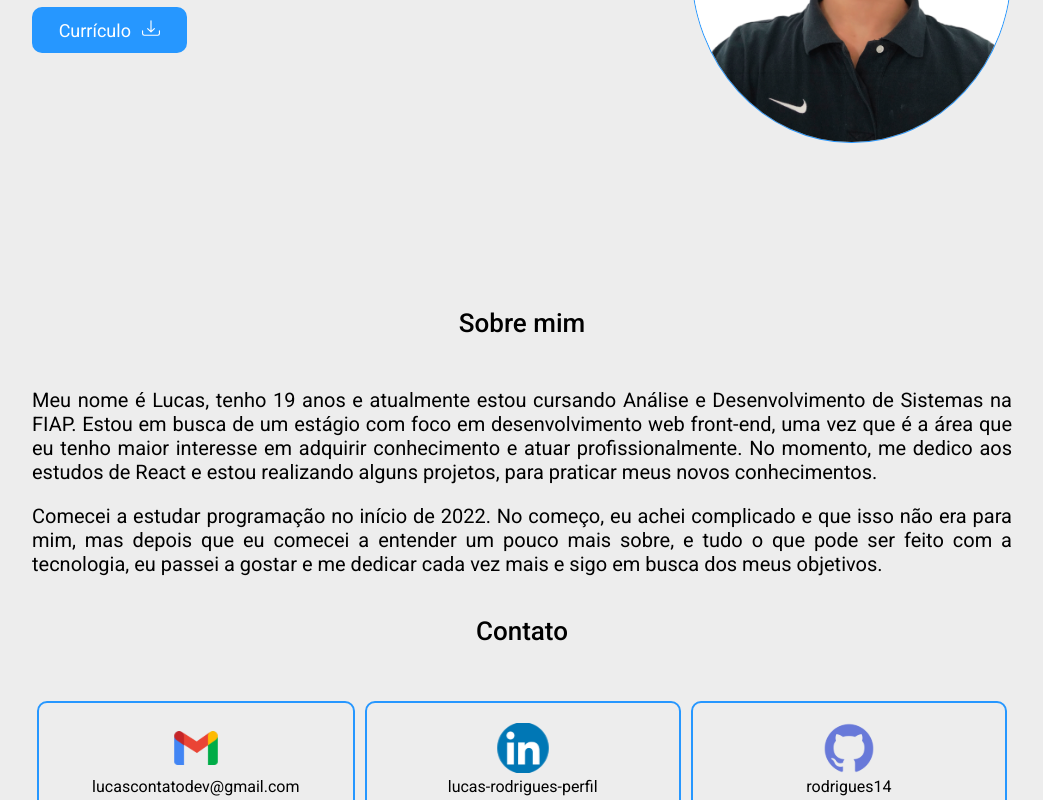
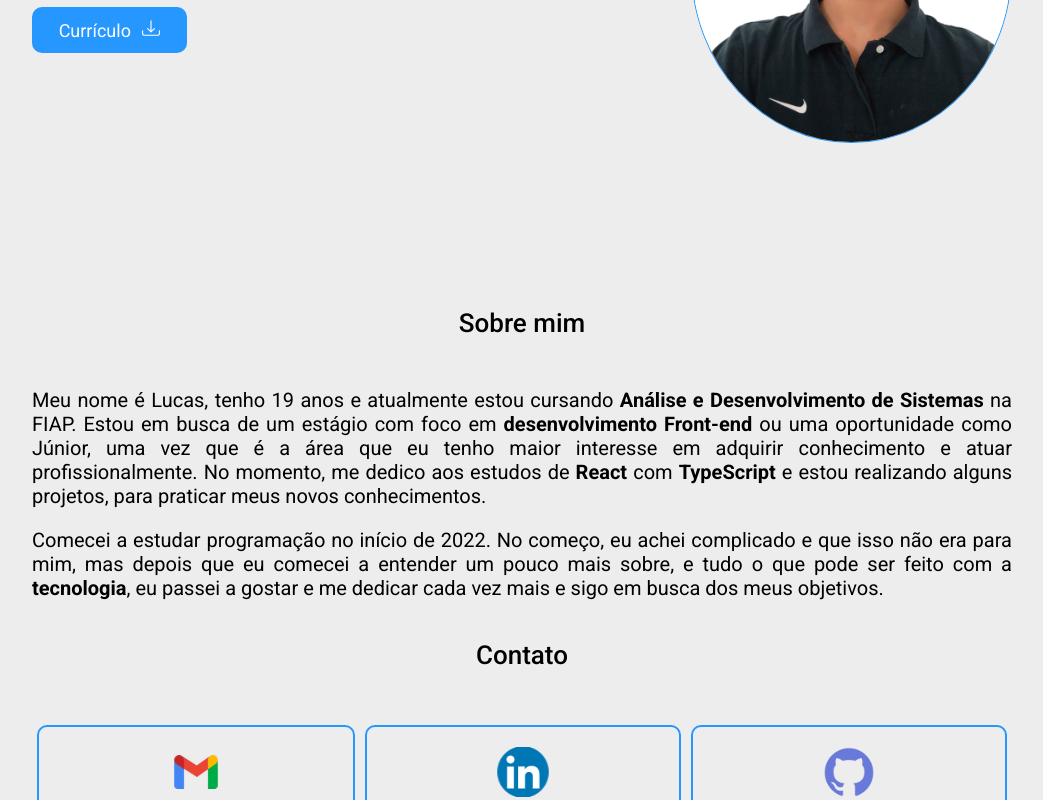
Before and after one commit to rodrigues14/portfolio, a React (Vite) app: page / in a window 1280 px wide. Shown: the part 492-1292 px from the top of the page, without its empty margins (118-1161 px from the left). Built offline with nearby package versions, Linux system fonts and the light colour scheme.

Commit message:
melhorado texto sobre mim

```diff
--- a/src/pages/Home/index.tsx
+++ b/src/pages/Home/index.tsx
@@ -37,10 +37,10 @@ export default function Home() {
         <section>
           <Subtitle>Sobre mim</Subtitle>
           <Text>
-            Meu nome é Lucas, tenho 19 anos e atualmente estou cursando Análise e Desenvolvimento de Sistemas na FIAP. Estou em busca de um estágio com foco em desenvolvimento web front-end, uma vez que é a área que eu tenho maior interesse em adquirir conhecimento e atuar profissionalmente. No momento, me dedico aos estudos de React e estou realizando alguns projetos, para praticar meus novos conhecimentos.
+            Meu nome é Lucas, tenho 19 anos e atualmente estou cursando <strong>Análise e Desenvolvimento de Sistemas</strong> na FIAP. Estou em busca de um estágio com foco em <strong>desenvolvimento Front-end</strong> ou uma oportunidade como Júnior, uma vez que é a área que eu tenho maior interesse em adquirir conhecimento e atuar profissionalmente. No momento, me dedico aos estudos de <strong>React</strong> com <strong>TypeScript</strong> e estou realizando alguns projetos, para praticar meus novos conhecimentos.
           </Text>
           <Text>
-            Comecei a estudar programação no início de 2022. No começo, eu achei complicado e que isso não era para mim, mas depois que eu comecei a entender um pouco mais sobre, e tudo o que pode ser feito com a tecnologia, eu passei a gostar e me dedicar cada vez mais e sigo em busca dos meus objetivos.
+            Comecei a estudar programação no início de 2022. No começo, eu achei complicado e que isso não era para mim, mas depois que eu comecei a entender um pouco mais sobre, e tudo o que pode ser feito com a <strong>tecnologia</strong>, eu passei a gostar e me dedicar cada vez mais e sigo em busca dos meus objetivos.
           </Text>
         </section>
         <section>
--- a/src/pages/Home/style.ts
+++ b/src/pages/Home/style.ts
@@ -64,6 +64,9 @@ export const Text = styled.p`
   color: ${colorBlack};
   text-align: justify;
   color: ${({ theme }) => theme.text};
+  strong {
+    color: ${({ theme }) => theme.text};
+  }
 `;
 
 export const ContainerContact = styled(motion.div)`
```
